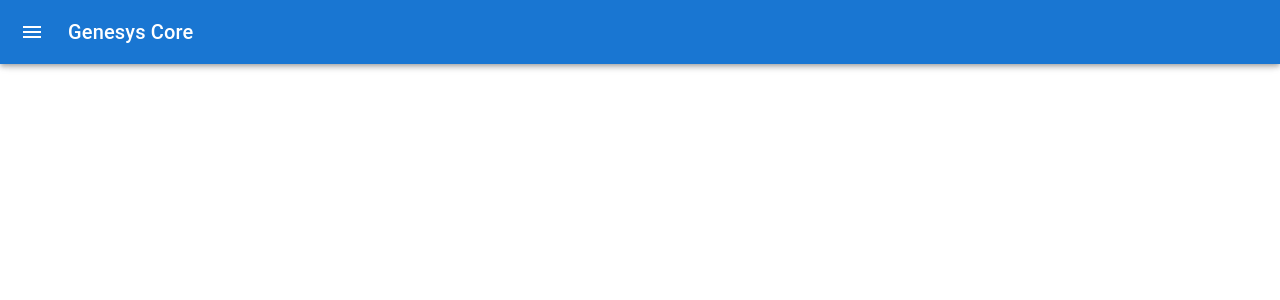
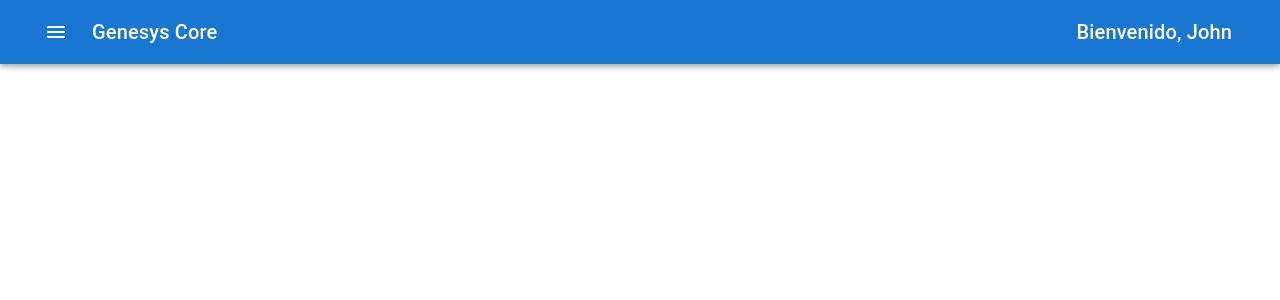
Before and after one commit to jecsdev/genesys-core, a React (Create React App) app: page / in a window 1280 px wide. Shown: the top 300 px of the page. Built offline with nearby package versions, Linux system fonts and the light colour scheme.

Commit message:
fixing nav bar

```diff
--- a/src/App.jsx
+++ b/src/App.jsx
@@ -1,6 +1,7 @@
 import Login from './components/Login'
 import './App.css';
 import NavigationDrawer from './components/NavigationDrawer';
+
 
 
 function App() {
--- a/src/components/NavigationDrawer.jsx
+++ b/src/components/NavigationDrawer.jsx
@@ -4,7 +4,6 @@ import ChevronLeftIcon from '@mui/icons-material/ChevronLeft';
 import ChevronRightIcon from '@mui/icons-material/ChevronRight';
 import MuiAppBar from '@mui/material/AppBar';
 import Box from '@mui/material/Box';
-import Avatar from '@mui/material/Avatar';
 import ListItemAvatar  from '@mui/material/ListItemAvatar';
 import GroupIcon from '@mui/icons-material/Group';
 import HouseIcon from '@mui/icons-material/House';
@@ -20,6 +19,7 @@ import ListItemText from '@mui/material/ListItemText';
 import MenuIcon from '@mui/icons-material/Menu';
 import Toolbar from '@mui/material/Toolbar';
 import Typography from '@mui/material/Typography';
+import { Container } from '@mui/material';
 
 export default function NavigationDrawer(props) {
   const drawerWidth = 240;
@@ -61,7 +61,7 @@ export default function NavigationDrawer(props) {
 
   const DrawerHeader = styled('div')(({ theme }) => ({
     display: 'flex',
-    alignItems: 'center',
+    alignItems: 'right',
     padding: theme.spacing(0, 1),
     // necessary for content to be below app bar
     ...theme.mixins.toolbar,
@@ -83,20 +83,30 @@ export default function NavigationDrawer(props) {
       <Box sx={{ display: 'flex'}}>
         <CssBaseline />
         <AppBar position="fixed" open={open}>
+          <Container maxWidth="xl">
             <Toolbar>
               <IconButton
                 color="inherit"
                 aria-label="open drawer"
                 onClick={handleDrawerOpen}
                 edge="start"
-              sx={{ mr: 2, ...(open && { display: 'none' }) }}
+                sx={{ mr: 2, ...(open && { display: 'none'}) }}
               >
                 <MenuIcon />
               </IconButton>
               <Typography variant="h6" noWrap component="div">
                 Genesys Core
                 </Typography>
+              <Typography variant="h6" noWrap component="div" sx={{ flexGrow: 1}}>
+
+              </Typography>
+              <div>
+                <Typography variant="h6">
+                Bienvenido, John
+                </Typography>
+              </div>
             </Toolbar>
+          </Container>
         </AppBar>
         <Drawer
           sx={{
```
Lines whose indentation alone changed are shown as unchanged.
